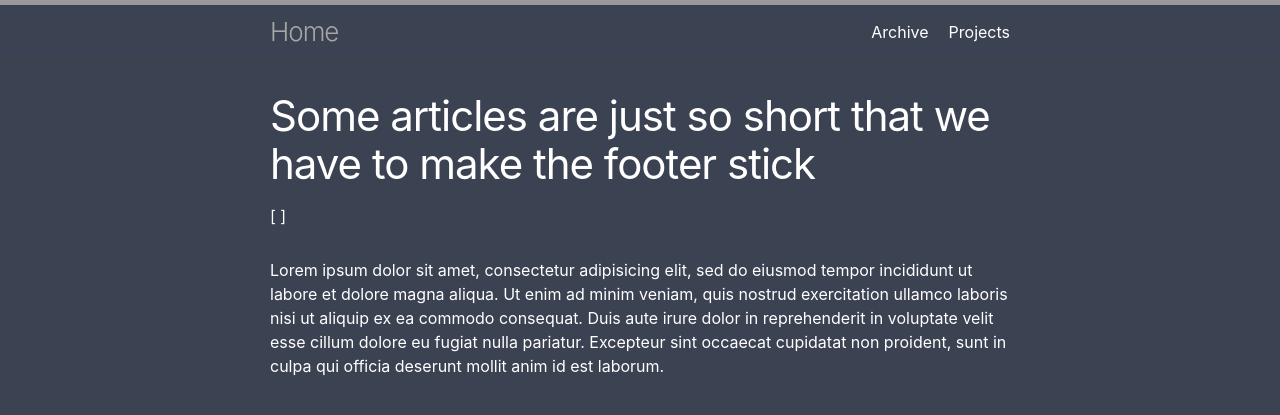
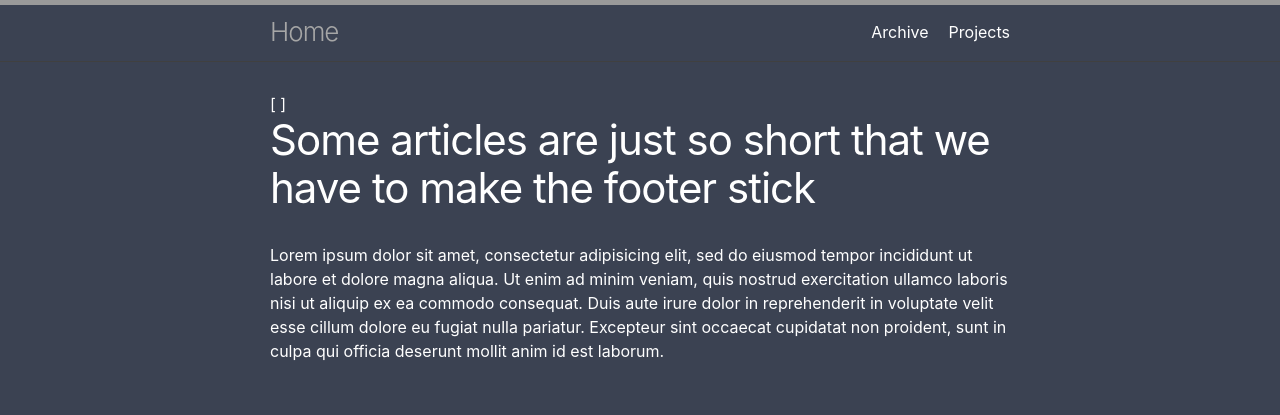
Before and after one commit to kw-ch/kw-ch.github.io, a Jekyll site: the page built from unused/2016-05-19-super-short-article.md, in a window 1280 px wide. Shown: the top 415 px of the page. Built offline with Jekyll 4.4.1, drawn with Linux system fonts in a browser that asks for light colours.

Commit message:
tag fixing again

```diff
--- a/_layouts/post.html
+++ b/_layouts/post.html
@@ -4,6 +4,12 @@ layout: default
 <article class="post h-entry" itemscope itemtype="http://schema.org/BlogPosting">
 
   <header class="post-header">
+    <span>[
+      {% for tag in page.tags %}
+        {% capture tag_name %}{{ tag }}{% endcapture %}
+        <a href="/tag/{{ tag_name }}"><code class="highligher-rouge"><nobr>{{     tag_name }}</nobr></code>&nbsp;</a>
+      {% endfor %}
+    ]</span>
     <h1 class="post-title p-name" itemprop="name headline">{{ page.title | escape }}</h1>
     <p class="post-meta">
       {%- assign date_format = site.minima.date_format | default: "%b. %d, %Y" -%}
@@ -24,14 +30,6 @@ layout: default
             {%- if forloop.last == false %}, {% endif -%}
         {% endfor %}
       {%- endif -%}</p>
-
-  <span>[
-    {% for tag in page.tags %}
-      {% capture tag_name %}{{ tag }}{% endcapture %}
-      <a href="/tag/{{ tag_name }}"><code class="highligher-rouge"><nobr>{{ tag_name }}</nobr></code>&nbsp;</a>
-    {% endfor %}
-  ]</span>
-
   </header>
 
   <div class="post-content e-content" itemprop="articleBody">
```
